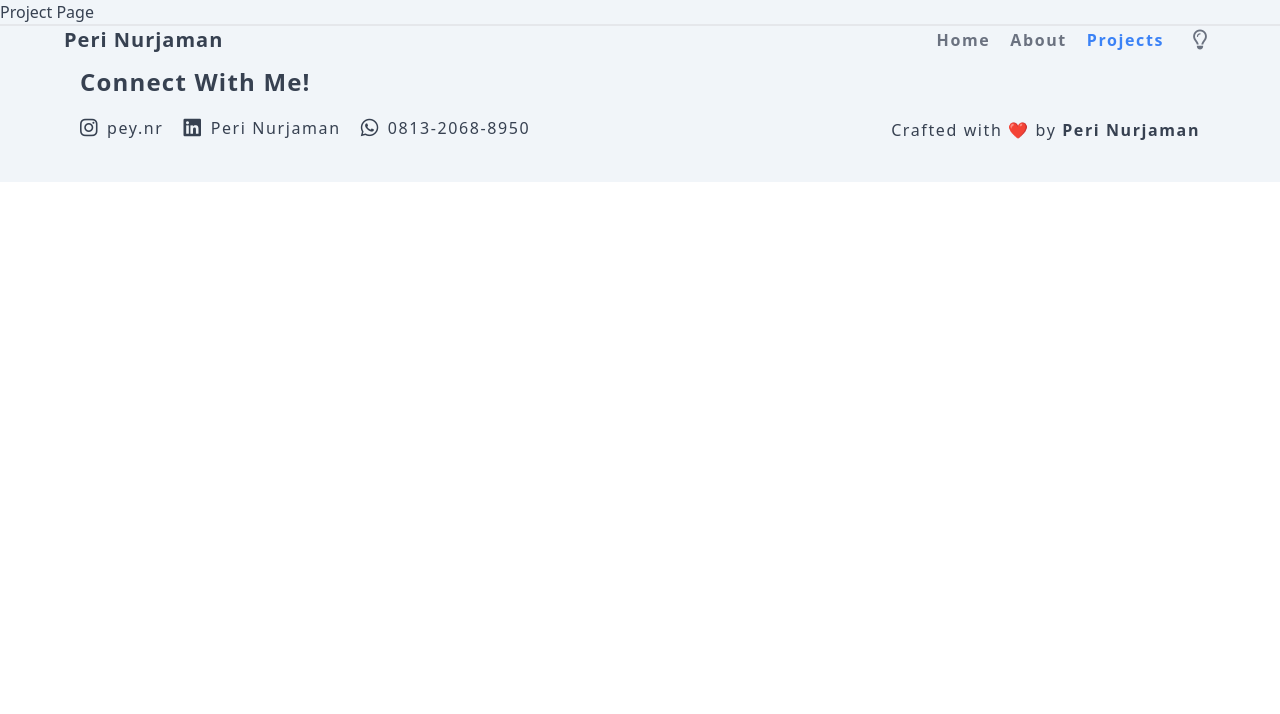
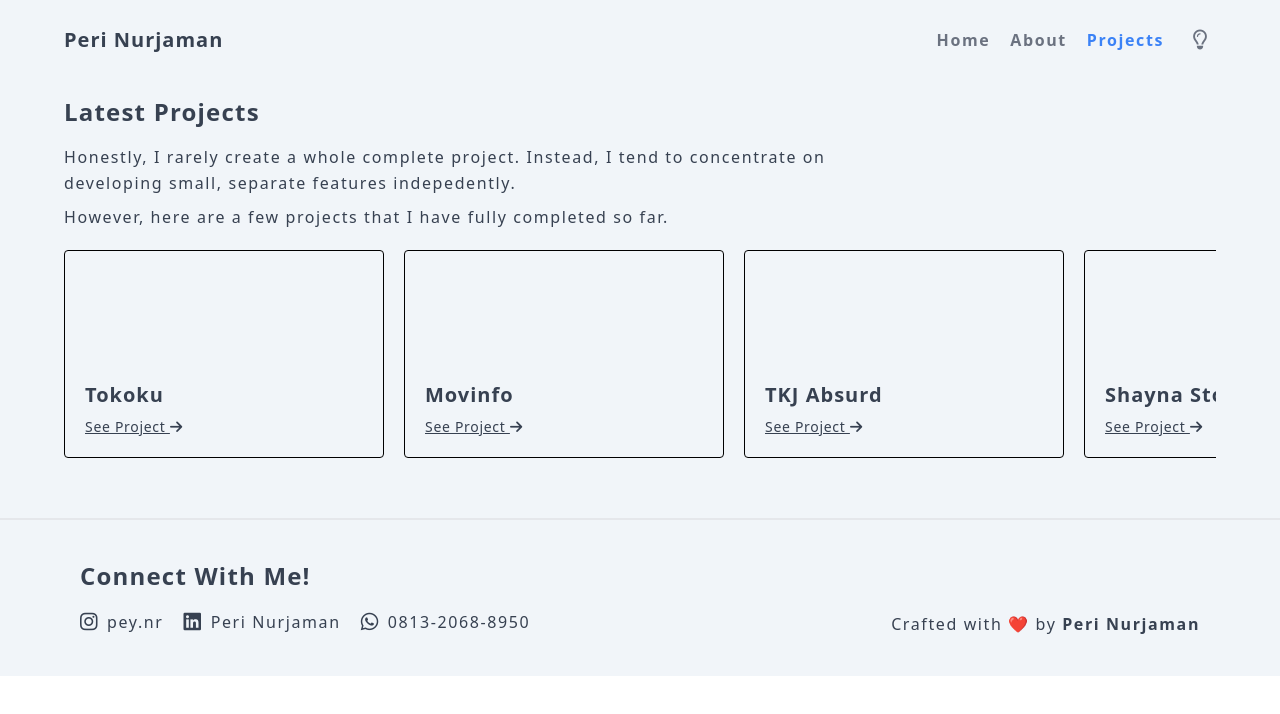
Before and after one commit to lahferii/portofolio, a Vue app: page /project in a window 1280 px wide. Shown: the top 714 px of the page. Built offline with nearby package versions, Linux system fonts and the light colour scheme.

Commit message:
add projects page

```diff
--- a/src/pages/homePage.vue
+++ b/src/pages/homePage.vue
@@ -1,7 +1,7 @@
 <script></script>
 
 <template>
-  <section class="max-w-5xl lg:h-screen m-auto px-5 pt-24 pb-10">
+  <section class="wrapper lg:h-screen">
     <div class="flex flex-col md:flex-row items-center">
       <div class="sm:flex-1">
         <img class="w-4/6 sm:w-3/4 m-auto object-fit object-center" src="../assets/hero.png" alt="hero.png">
--- a/src/pages/projectPage.vue
+++ b/src/pages/projectPage.vue
@@ -1,3 +1,78 @@
 <template>
-  <h1>Project Page</h1>
+  <section class="wrapper">
+    <div>
+      <div class="md:w-2/3">
+        <h1 class="text-2xl font-semibold tracking-wider mb-4">Latest Projects</h1>
+        <p class="tracking-widest leading-relaxed mb-2">
+            Honestly, I rarely create a whole complete project. Instead, I tend to concentrate on developing small, separate features indepedently.
+        </p>
+        <p class="tracking-widest leading-relaxed">
+          However, here are a few projects that I have fully completed so far.
+        </p>
+      </div>
+
+      <div class="flex py-5 w-full h-72 md:h-auto gap-5 flex-col md:flex-row overflow-y-scroll md:overflow-y-hidden">
+        <div class="card">
+          <div class="card-header"></div>
+          <div class="card-body">
+            <h3 class="text-xl font-semibold tracking-wider mb-2">Tokoku</h3>
+            <p class="text-sm tracking-wider underline">
+              See Project
+              <i class="fas fa-arrow-right"></i>
+            </p>
+          </div>
+        </div>
+        <div class="card">
+          <div class="card-header"></div>
+          <div class="card-body">
+            <h3 class="text-xl font-semibold tracking-wider mb-2">Movinfo</h3>
+            <p class="text-sm tracking-wider underline">
+              See Project
+              <i class="fas fa-arrow-right"></i>
+            </p>
+          </div>
+        </div>
+        <div class="card">
+          <div class="card-header"></div>
+          <div class="card-body">
+            <h3 class="text-xl font-semibold tracking-wider mb-2">TKJ Absurd</h3>
+            <p class="text-sm tracking-wider underline">
+              See Project
+              <i class="fas fa-arrow-right"></i>
+            </p>
+          </div>
+        </div>
+        <div class="card">
+          <div class="card-header"></div>
+          <div class="card-body">
+            <h3 class="text-xl font-semibold tracking-wider mb-2">Shayna Store</h3>
+            <p class="text-sm tracking-wider underline">
+              See Project
+              <i class="fas fa-arrow-right"></i>
+            </p>
+          </div>
+        </div>
+        <div class="card">
+          <div class="card-header"></div>
+          <div class="card-body">
+            <h3 class="text-xl font-semibold tracking-wider mb-2">Selekda Esport Indonesia</h3>
+            <p class="text-sm tracking-wider underline">
+              See Project
+              <i class="fas fa-arrow-right"></i>
+            </p>
+          </div>
+        </div>
+        <div class="card">
+          <div class="card-header"></div>
+          <div class="card-body">
+            <h3 class="text-xl font-semibold tracking-wider mb-2">TKJ Lootbox</h3>
+            <p class="text-sm tracking-wider underline">
+              See Project
+              <i class="fa fa-arrow-right"></i>
+            </p>
+          </div>
+        </div>
+      </div>
+    </div>
+  </section>
 </template>
--- a/src/style.css
+++ b/src/style.css
@@ -16,6 +16,9 @@
 }
 
 @layer components{
+  .wrapper{
+    @apply w-full px-5 md:px-16 pt-24 pb-10 m-auto
+  }
   .nav-bar{
     @apply w-full h-20 px-5 md:px-16 flex items-center justify-between fixed top-0
   }
@@ -34,4 +37,13 @@
   .link-btn{
     @apply px-2 py-1 bg-gradient-to-br from-primary dark:from-primary-dark dark:to-emerald-800 to-blue-700 text-white tracking-widest font-semibold
   }
+  .card{
+    @apply md:w-80 bg-slate-100 h-52 border border-black flex-shrink-0 rounded p-5 flex flex-col hover:shadow-xl
+  }
+  .card-header{
+    @apply flex-[2]
+  }
+  .card-body{
+    @apply flex-1
+  }
 }
```
